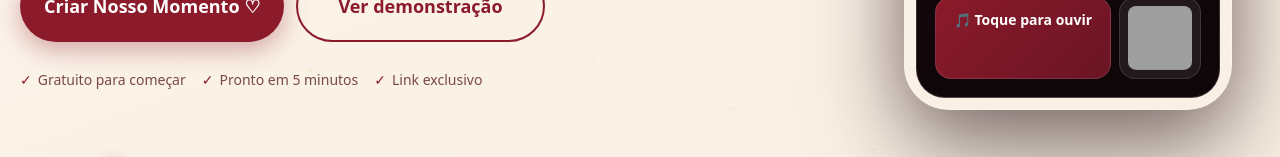
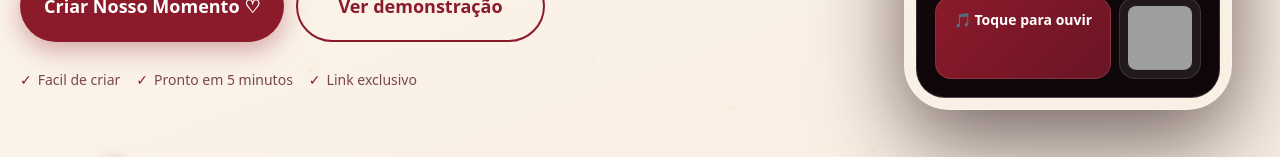
Before and after one commit to vinicus2008kk-collab/nosso-momento, a Next.js app: page / in a window 1280 px wide. Shown: the part 604-761 px from the top of the page. Built offline with nearby package versions, Linux system fonts and the light colour scheme; grey boxes are pictures that could not be loaded; a web font is replaced by a local one.

Commit message:
Atualiza layout e textos do site

```diff
--- a/app/page.tsx
+++ b/app/page.tsx
@@ -135,7 +135,7 @@ export default function HomePage() {
 
           {/* Trust row */}
           <div className="flex flex-wrap items-center gap-4 justify-center md:justify-start text-sm" style={{ color: "#7a4848" }}>
-            <span className="flex items-center gap-1.5"><span style={{ color: "#8b1a2a" }}>✓</span> Gratuito para começar</span>
+            <span className="flex items-center gap-1.5"><span style={{ color: "#8b1a2a" }}>✓</span> Facil de criar</span>
             <span className="flex items-center gap-1.5"><span style={{ color: "#8b1a2a" }}>✓</span> Pronto em 5 minutos</span>
             <span className="flex items-center gap-1.5"><span style={{ color: "#8b1a2a" }}>✓</span> Link exclusivo</span>
           </div>
```
